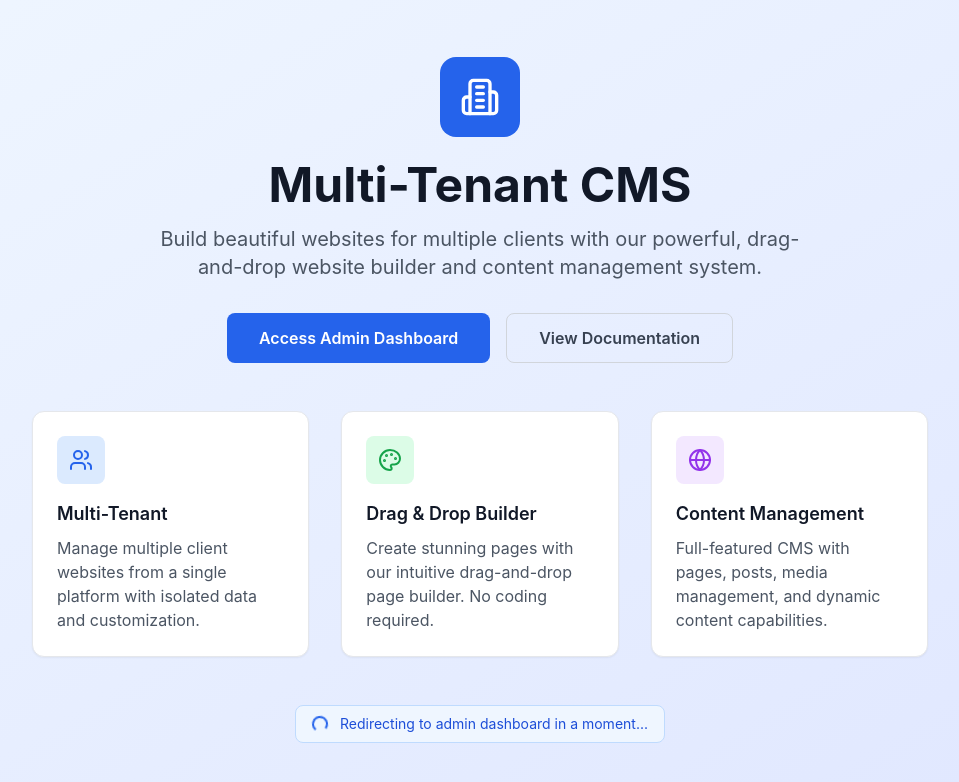
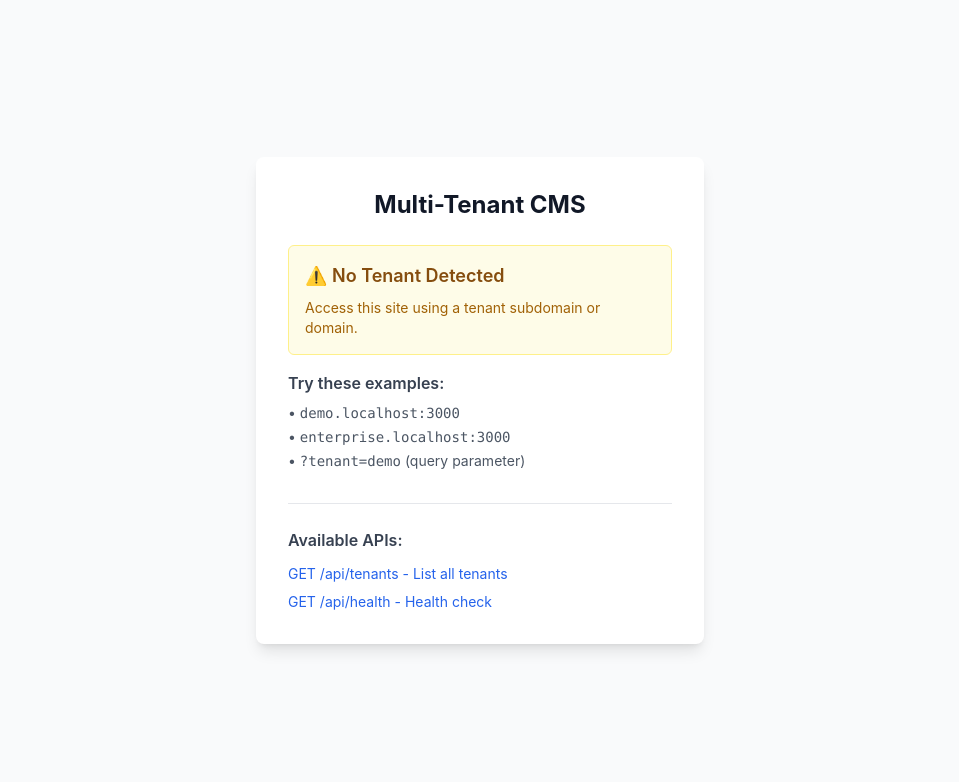
Before and after one commit to WhitecodeAi/AICMS, a Next.js app: page / in a window 1280 px wide. Before the commit this address had no page. Shown: the top 782 px of the page, without its empty margins (160-1119 px from the left). Built offline with nearby package versions, Linux system fonts and the light colour scheme.

Commit message:
Create simple homepage to test the app
cgen-ab503b7a0fb44046bf57c143d9f1dd03

```diff
--- a/app/page.tsx
+++ b/app/page.tsx
@@ -1,89 +1,84 @@
-'use client'
+import { headers } from 'next/headers';
 
-import { useEffect } from 'react'
-import { useRouter } from 'next/navigation'
-import { Building2, Users, Palette, Globe } from 'lucide-react'
-
-export default function Home() {
-  const router = useRouter()
-
-  useEffect(() => {
-    // Auto-redirect to admin after 3 seconds for demo purposes
-    const timer = setTimeout(() => {
-      router.push('/admin')
-    }, 3000)
-
-    return () => clearTimeout(timer)
-  }, [router])
+export default function HomePage() {
+  const headersList = headers();
+  const tenantId = headersList.get('x-tenant-id');
+  const tenantName = headersList.get('x-tenant-name');
+  const tenantSubdomain = headersList.get('x-tenant-subdomain');
 
   return (
-    <div className="min-h-screen bg-gradient-to-br from-blue-50 to-indigo-100 flex items-center justify-center px-4">
-      <div className="max-w-4xl w-full">
-        {/* Hero Section */}
-        <div className="text-center mb-12">
-          <div className="flex justify-center mb-6">
-            <div className="w-20 h-20 bg-primary-600 rounded-2xl flex items-center justify-center">
-              <Building2 className="w-10 h-10 text-white" />
+    <div className="min-h-screen bg-gray-50 flex items-center justify-center">
+      <div className="max-w-md w-full bg-white shadow-lg rounded-lg p-8">
+        <h1 className="text-2xl font-bold text-gray-900 mb-6 text-center">
+          Multi-Tenant CMS
+        </h1>
+
+        {tenantId ? (
+          <div className="space-y-4">
+            <div className="bg-green-50 border border-green-200 rounded-md p-4">
+              <h2 className="text-lg font-semibold text-green-800 mb-2">
+                ✅ Tenant Detected
+              </h2>
+              <div className="text-sm text-green-700 space-y-1">
+                <p><strong>ID:</strong> {tenantId}</p>
+                <p><strong>Name:</strong> {tenantName}</p>
+                <p><strong>Subdomain:</strong> {tenantSubdomain}</p>
               </div>
             </div>
 
-          <h1 className="text-5xl font-bold text-gray-900 mb-4">
-            Multi-Tenant CMS
-          </h1>
-          <p className="text-xl text-gray-600 mb-8 max-w-2xl mx-auto">
-            Build beautiful websites for multiple clients with our powerful, drag-and-drop website builder and content management system.
-          </p>
-
-          <div className="flex flex-col sm:flex-row gap-4 justify-center">
-            <button
-              onClick={() => router.push('/admin')}
-              className="bg-primary-600 hover:bg-primary-700 text-white px-8 py-3 rounded-lg font-semibold transition-colors"
+            <div className="text-center">
+              <a
+                href="/admin"
+                className="inline-block bg-blue-600 text-white px-6 py-2 rounded-md hover:bg-blue-700 transition-colors"
               >
-              Access Admin Dashboard
-            </button>
-            <button className="border border-gray-300 hover:bg-gray-50 text-gray-700 px-8 py-3 rounded-lg font-semibold transition-colors">
-              View Documentation
-            </button>
+                Go to Admin Panel
+              </a>
             </div>
           </div>
-
-        {/* Features Grid */}
-        <div className="grid grid-cols-1 md:grid-cols-3 gap-8 mb-12">
-          <div className="bg-white rounded-xl p-6 shadow-sm border border-gray-200">
-            <div className="w-12 h-12 bg-blue-100 rounded-lg flex items-center justify-center mb-4">
-              <Users className="w-6 h-6 text-blue-600" />
-            </div>
-            <h3 className="text-lg font-semibold text-gray-900 mb-2">Multi-Tenant</h3>
-            <p className="text-gray-600">Manage multiple client websites from a single platform with isolated data and customization.</p>
+        ) : (
+          <div className="space-y-4">
+            <div className="bg-yellow-50 border border-yellow-200 rounded-md p-4">
+              <h2 className="text-lg font-semibold text-yellow-800 mb-2">
+                ⚠️ No Tenant Detected
+              </h2>
+              <p className="text-sm text-yellow-700">
+                Access this site using a tenant subdomain or domain.
+              </p>
             </div>
 
-          <div className="bg-white rounded-xl p-6 shadow-sm border border-gray-200">
-            <div className="w-12 h-12 bg-green-100 rounded-lg flex items-center justify-center mb-4">
-              <Palette className="w-6 h-6 text-green-600" />
-            </div>
-            <h3 className="text-lg font-semibold text-gray-900 mb-2">Drag & Drop Builder</h3>
-            <p className="text-gray-600">Create stunning pages with our intuitive drag-and-drop page builder. No coding required.</p>
-          </div>
-
-          <div className="bg-white rounded-xl p-6 shadow-sm border border-gray-200">
-            <div className="w-12 h-12 bg-purple-100 rounded-lg flex items-center justify-center mb-4">
-              <Globe className="w-6 h-6 text-purple-600" />
-            </div>
-            <h3 className="text-lg font-semibold text-gray-900 mb-2">Content Management</h3>
-            <p className="text-gray-600">Full-featured CMS with pages, posts, media management, and dynamic content capabilities.</p>
+            <div className="space-y-2">
+              <h3 className="font-semibold text-gray-700">Try these examples:</h3>
+              <ul className="text-sm text-gray-600 space-y-1">
+                <li>• <code>demo.localhost:3000</code></li>
+                <li>• <code>enterprise.localhost:3000</code></li>
+                <li>• <code>?tenant=demo</code> (query parameter)</li>
+              </ul>
             </div>
           </div>
+        )}
 
-        {/* Auto-redirect notice */}
-        <div className="text-center">
-          <div className="inline-flex items-center bg-blue-50 border border-blue-200 rounded-lg px-4 py-2">
-            <div className="w-4 h-4 border-2 border-blue-600 border-t-transparent rounded-full animate-spin mr-3"></div>
-            <span className="text-blue-700 text-sm">
-              Redirecting to admin dashboard in a moment...
-            </span>
+        <div className="mt-8 pt-6 border-t border-gray-200">
+          <h3 className="font-semibold text-gray-700 mb-3">Available APIs:</h3>
+          <div className="space-y-2 text-sm">
+            <a
+              href="/api/tenants"
+              className="block text-blue-600 hover:text-blue-800"
+              target="_blank"
+              rel="noopener noreferrer"
+            >
+              GET /api/tenants - List all tenants
+            </a>
+            <a
+              href="/api/health"
+              className="block text-blue-600 hover:text-blue-800"
+              target="_blank"
+              rel="noopener noreferrer"
+            >
+              GET /api/health - Health check
+            </a>
           </div>
         </div>
       </div>
     </div>
-  )
+  );
 }
```
Lines whose indentation alone changed are shown as unchanged.
